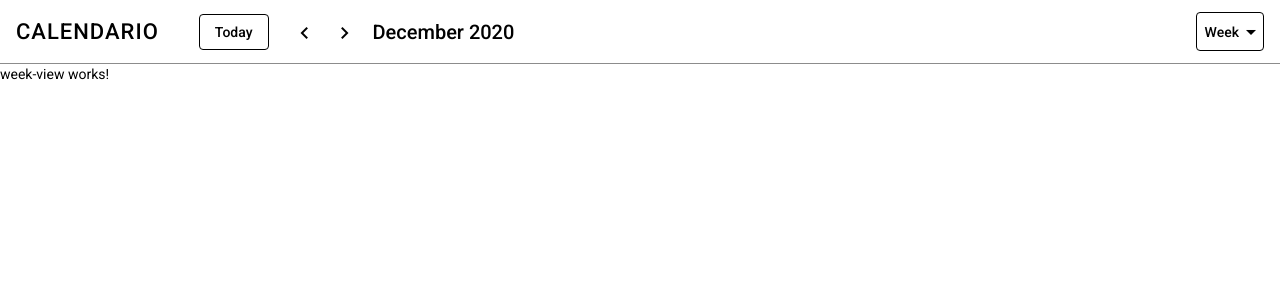
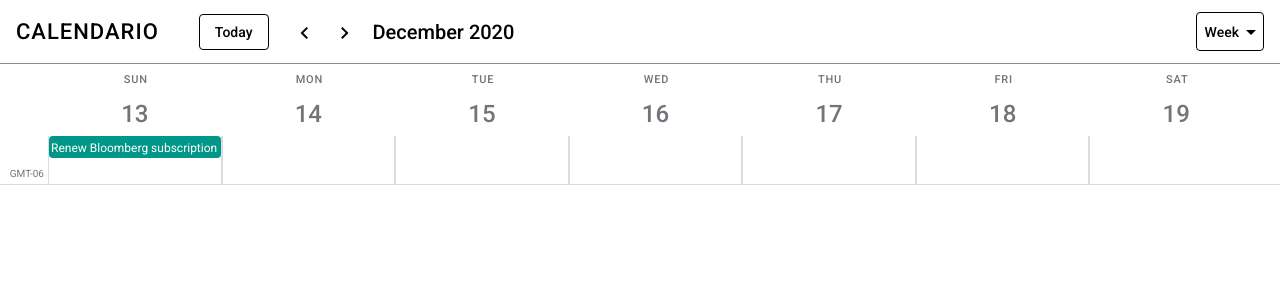
Before and after one commit to danielsprohar/Calendario, an Angular app: page /calendar/week in a window 1280 px wide. Shown: the top 300 px of the page. Built offline with nearby package versions, Linux system fonts and the light colour scheme.

Commit message:
Added the initial layout of the header for the WeekView component.

```diff
--- a/angular.json
+++ b/angular.json
@@ -31,9 +31,15 @@
               "src/assets"
             ],
             "styles": [
-              "src/styles.scss"
+              "src/styles.scss",
+              "src/sass/main.scss"
             ],
-            "scripts": []
+            "scripts": [],
+            "stylePreprocessorOptions": {
+              "includePaths": [
+                "./sass"
+              ]
+            }
           },
           "configurations": {
             "production": {
--- a/src/app/calendar/week-view/week-view.component.html
+++ b/src/app/calendar/week-view/week-view.component.html
@@ -1 +1,79 @@
-<p>week-view works!</p>
+<div role="main" class="wrapper">
+  <!-- ================================================== -->
+  <!-- Header -->
+  <!-- ================================================== -->
+  <div class="header">
+    <div class="time-offset-cell">
+      <span class="spacer"></span>
+    </div>
+    <div class="header-cell">
+      <h2 class="date-info-container">
+        <div class="day-name">Sun</div>
+        <div class="day-date-container">
+          <button mat-button role="link" class="day-date">13</button>
+        </div>
+      </h2>
+    </div>
+    <div class="header-cell">
+      <h2 class="date-info-container">
+        <div class="day-name">Mon</div>
+        <button mat-button role="link" class="day-date">14</button>
+      </h2>
+    </div>
+    <div class="header-cell">
+      <h2 class="date-info-container">
+        <div class="day-name">Tue</div>
+        <button mat-button role="link" class="day-date">15</button>
+      </h2>
+    </div>
+    <div class="header-cell">
+      <h2 class="date-info-container">
+        <div class="day-name">Wed</div>
+        <button mat-button role="link" class="day-date">16</button>
+      </h2>
+    </div>
+    <div class="header-cell">
+      <h2 class="date-info-container">
+        <div class="day-name">Thu</div>
+        <button mat-button role="link" class="day-date">17</button>
+      </h2>
+    </div>
+    <div class="header-cell">
+      <h2 class="date-info-container">
+        <div class="day-name">Fri</div>
+        <button mat-button role="link" class="day-date">18</button>
+      </h2>
+    </div>
+    <div class="header-cell">
+      <h2 class="date-info-container">
+        <div class="day-name">Sat</div>
+        <button mat-button role="link" class="day-date">19</button>
+      </h2>
+    </div>
+  </div>
+
+  <!-- ================================================== -->
+  <!-- All-day events container -->
+  <!-- ================================================== -->
+  <div class="all-day-events-container">
+    <div class="time-offset-cell">
+      <span class="time-offset-label">GMT-06</span>
+    </div>
+    <div id="0" class="cell all-day-event-cell">
+      <div class="event all-day-event">
+        <span>Renew Bloomberg subscription</span>
+      </div>
+    </div>
+    <div id="1" class="cell all-day-event-cell"></div>
+    <div id="2" class="cell all-day-event-cell"></div>
+    <div id="3" class="cell all-day-event-cell"></div>
+    <div id="4" class="cell all-day-event-cell"></div>
+    <div id="5" class="cell all-day-event-cell"></div>
+    <div id="6" class="cell all-day-event-cell"></div>
+  </div>
+
+  <!-- ================================================== -->
+  <!-- Calendar content -->
+  <!-- ================================================== -->
+  <div id="calendar" class="calendar-container"></div>
+</div>
--- a/src/app/calendar/week-view/week-view.component.scss
+++ b/src/app/calendar/week-view/week-view.component.scss
@@ -0,0 +1,146 @@
+@import "../../../sass/main.scss";
+
+.wrapper {
+  display: grid;
+  height: inherit;
+}
+
+// ===========================================================================
+// Containers
+// ===========================================================================
+
+.header {
+  display: grid;
+  grid-template-columns: [time-column] 48px repeat(7, 1fr [day-column]);
+  padding-right: 17px;
+}
+
+.all-day-events-container {
+  display: grid;
+  grid-template-columns: [time-column] 48px repeat(7, 1fr [day-column]);
+  padding-right: 17px;
+  border-bottom: 1px solid #dadce0;
+}
+
+.all-day-events-container > .all-day-event-cell:last-child {
+  border-right: none;
+}
+
+.calendar-container {
+  display: grid;
+  grid-template-rows: repeat(24, 48px);
+  grid-template-columns: [time-column] 48px repeat(7, 1fr [day-column]);
+  overflow-y: scroll;
+  margin-bottom: 65px;
+}
+
+.date-info-container {
+  font-weight: 400;
+  text-align: center;
+  width: 100%;
+}
+
+.day-date-container {
+  width: 100%;
+}
+
+// ===========================================================================
+// Cells
+// ===========================================================================
+
+.header-cell {
+  display: flex;
+  flex-direction: column;
+  align-items: center;
+  justify-content: center;
+  width: 100%;
+  padding-bottom: 0.25rem;
+}
+
+.header-cell > h2 {
+  margin: 0;
+  display: flex;
+  flex-direction: column;
+  align-items: center;
+}
+
+.cell {
+  display: flex;
+  width: 100%;
+  align-self: center;
+  justify-self: center;
+  min-width: 80px;
+  min-height: 48px;
+  border: 1px solid #dadce0;
+  cursor: pointer;
+  position: relative;
+}
+
+.time-offset-cell {
+  padding-right: 0.25rem;
+  align-self: flex-end;
+  justify-self: flex-end;
+}
+
+.time-cell {
+  align-self: flex-end;
+  justify-self: flex-end;
+  margin-bottom: -6px;
+  color: #70757a;
+  font-size: 10px;
+  padding-right: 0.25rem;
+}
+
+.all-day-event-cell {
+  border-bottom: none;
+  border-top: none;
+}
+
+// ===========================================================================
+// Misc.
+// ===========================================================================
+
+.time-offset-label {
+  color: #70757a;
+  font-size: 10px;
+}
+
+.event {
+  flex: 1;
+  background-color: $primary-color;
+  color: #fff;
+  white-space: nowrap;
+  padding: 2px;
+  border-radius: 4px;
+  font-size: 0.75rem;
+  border: transparent;
+  position: absolute;
+  top: 0;
+  right: 0;
+  bottom: 0;
+  left: 0;
+  z-index: 1;
+}
+
+.all-day-event {
+  height: 22px;
+}
+
+.day-name {
+  color: #70757a;
+  text-transform: uppercase;
+  font-size: 11px;
+  font-weight: 500;
+  letter-spacing: 0.8px;
+  text-indent: 2px;
+}
+
+.day-date {
+  color: #70757a;
+  text-align: center;
+  font-size: 24px;
+}
+
+.is-future-date {
+  color: #3c4043;
+}
--- a/src/environments/environment.ts
+++ b/src/environments/environment.ts
@@ -3,7 +3,8 @@
 // The list of file replacements can be found in `angular.json`.
 
 export const environment = {
-  production: false
+  production: false,
+  apiBaseUrl: 'http://localhost:8080/api',
 };
 
 /*
--- /dev/null
+++ b/src/sass/abstracts/_variables.scss
@@ -0,0 +1 @@
+$primary-color: #009688;
--- /dev/null
+++ b/src/sass/main.scss
@@ -0,0 +1 @@
+@import './abstracts/variables'
--- a/src/styles.scss
+++ b/src/styles.scss
@@ -55,3 +55,13 @@ body {
 .spacer {
   flex: 1;
 }
+
+.flex-column {
+  display: flex;
+  flex-direction: column;
+}
+
+.flex-centered-xy {
+  align-items: center;
+  justify-content: center;
+}
```
